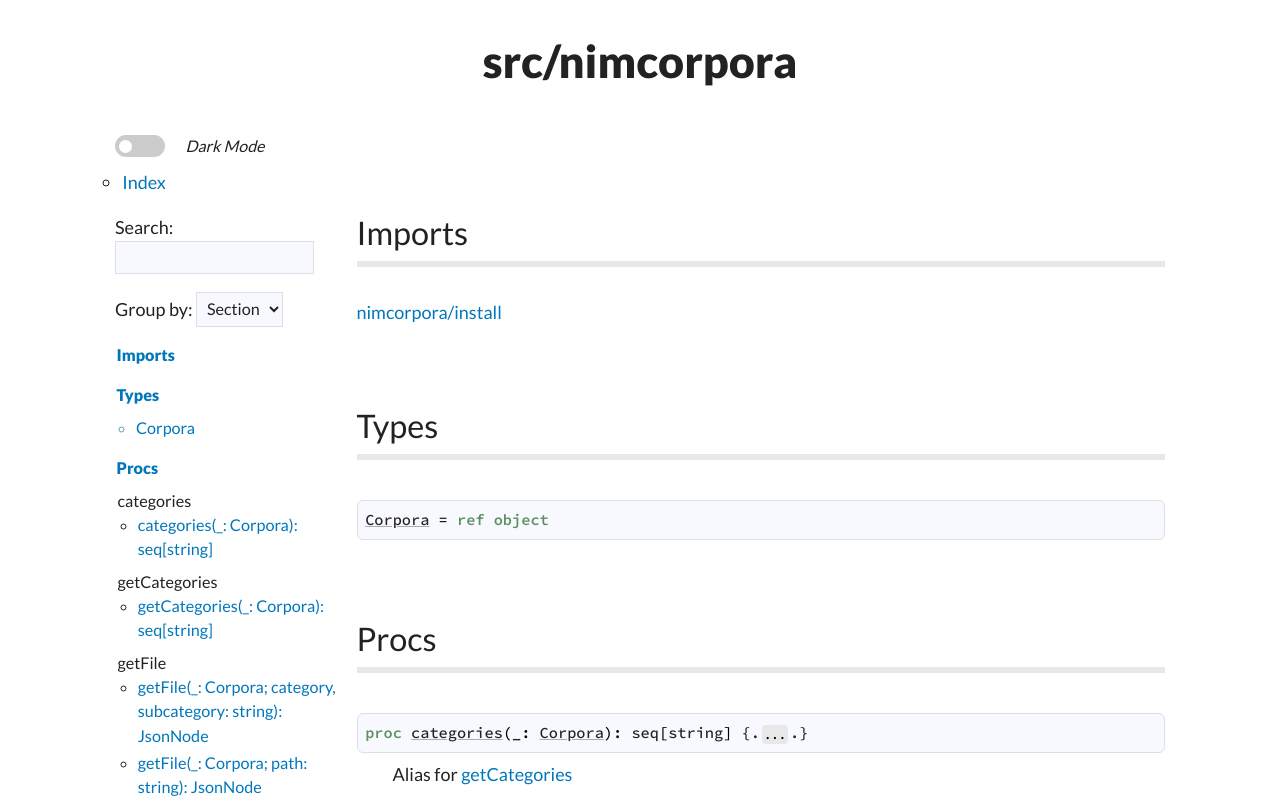
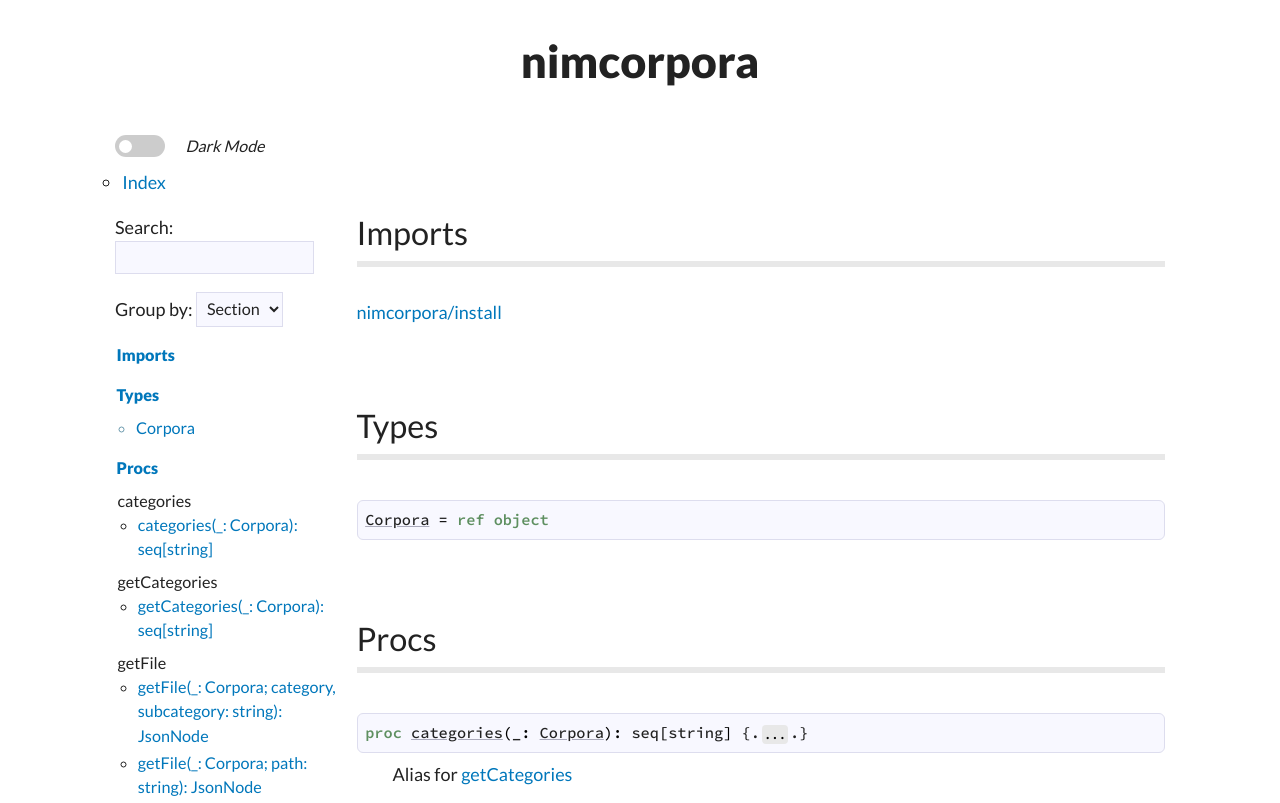
Before and after one commit to neroist/nimcorpora, a plain HTML site: page docs/nimcorpora.html in a window 1280 px wide. Shown: the top 803 px of the page. Drawn offline with Linux system fonts and the light colour scheme.

Commit message:
Update nimcorpora.html

```diff
--- a/docs/nimcorpora.html
+++ b/docs/nimcorpora.html
@@ -17,7 +17,7 @@
 <link href='https://fonts.googleapis.com/css?family=Source+Code+Pro:400,500,600' rel='stylesheet' type='text/css'/>
 
 <!-- CSS -->
-<title>src/nimcorpora</title>
+<title>nimcorpora</title>
 <link rel="stylesheet" type="text/css" href="nimdoc.out.css">
 
 <script type="text/javascript" src="dochack.js"></script>
@@ -69,7 +69,7 @@ window.addEventListener('DOMContentLoaded', main);
 <body>
 <div class="document" id="documentId">
   <div class="container">
-    <h1 class="title">src/nimcorpora</h1>
+    <h1 class="title">nimcorpora</h1>
     <div class="row">
   <div class="three columns">
   <div class="theme-switch-wrapper">
```
